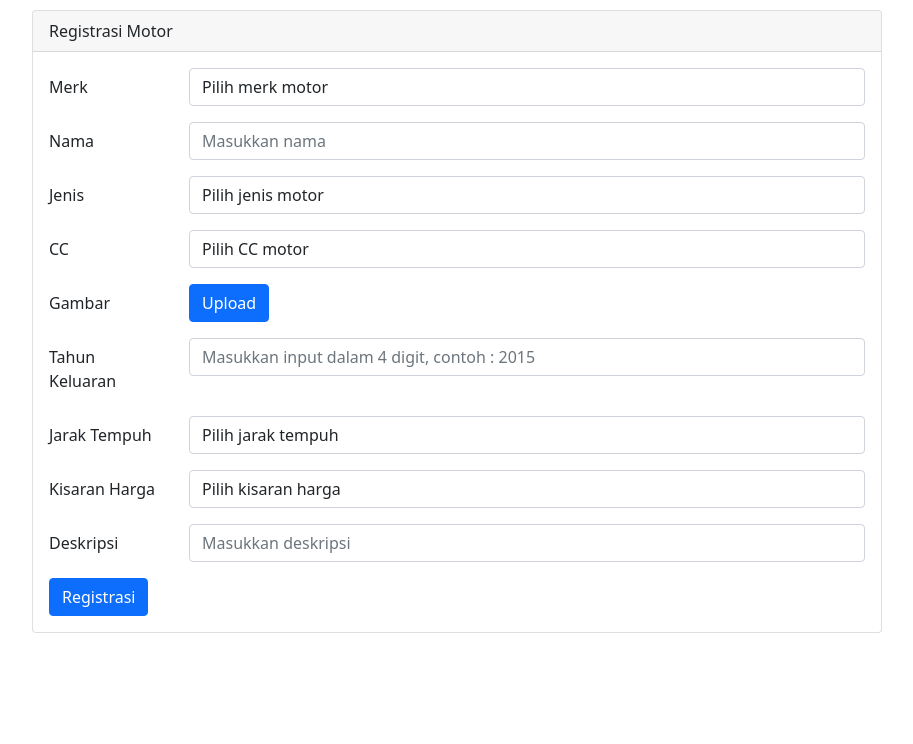
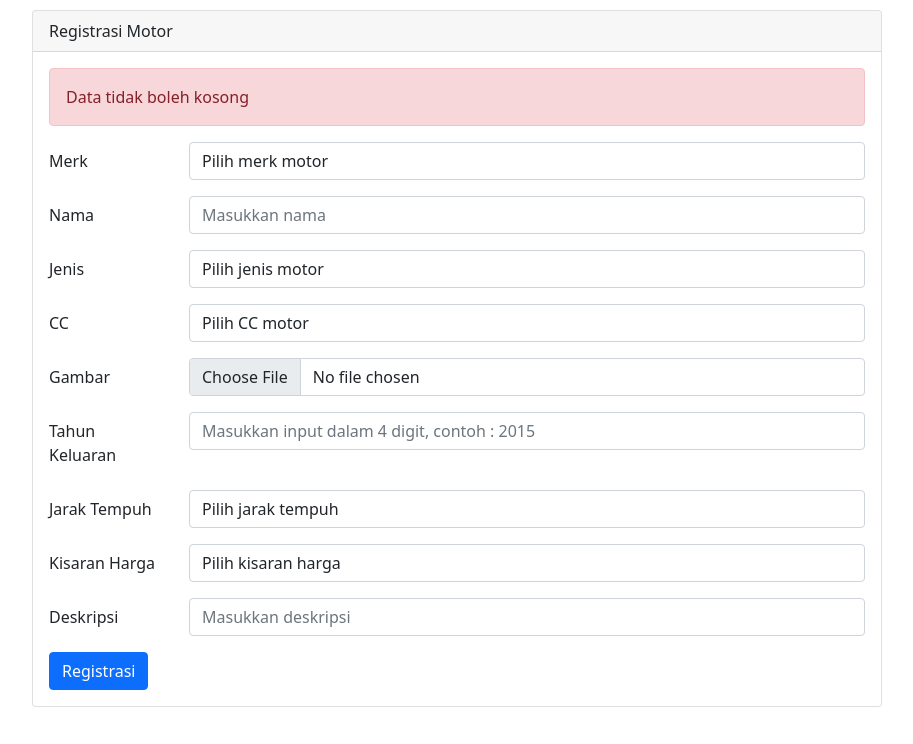
Before and after one commit to mochammadkevin/Tugas-Akhir-Basdat, a PHP site: page /registrasi-motor.php in a window 1280 px wide. Shown: the part 56-800 px from the top of the page, without its empty margins (183-1096 px from the left). Run offline with PHP 8.4, Linux system fonts and the light colour scheme.

Commit message:
Update registrasi-motor.php

```diff
--- a/registrasi-motor.php
+++ b/registrasi-motor.php
@@ -1,24 +1,42 @@
 <?php
+
 require 'function.php';
 
 if(isset($_POST['submit'])){
-    $nama_pembeli = $_POST['nama_pembeli'];
-    $nomor_pembeli = $_POST['nomor_pembeli'];
-    $alamat_pembeli = $_POST['alamat_pembeli'];
-    $email_pembeli = $_POST['email_pembeli'];
+    $merk_motor 	    = $_POST['merk_motor'];
+    $nama_motor         = $_POST['nama_motor'];
+    $jenis_motor 	    = $_POST['jenis_motor'];
+    $CC_motor 		    = $_POST['CC_motor'];
+    $gambar_motor 	    = $_FILES['gambar_motor']['name'];
+    $tmp_name           = $_FILES['gambar_motor']['tmp_name'];
+    $tahun_keluaran 	= $_POST['tahun_keluaran'];
+    $jarak_tempuh 	    = $_POST['jarak_tempuh'];
+    $harga_motor 		= $_POST['harga_motor'];
+    $deskripsi_motor 	= $_POST['deskripsi_motor'];
 
-    if($nama_pembeli && $nomor_pembeli && $alamat_pembeli && $email_pembeli){
-        $sql1 = "INSERT INTO pembeli (nama_pembeli, nomor_pembeli, alamat_pembeli, email_pembeli) VALUES ('$nama_pembeli', '$nomor_pembeli', '$alamat_pembeli', '$email_pembeli')";
-        $query1 = mysqli_query($koneksi, $sql1);
-        if($query1){
-            $success = "Data berhasil disimpan";
-        }else{
-            $error = "Data gagal disimpan";
+    move_uploaded_file($tmp_name, 'images/' . $gambar_motor);
+
+if($merk_motor && $nama_motor && $jenis_motor && $CC_motor && $gambar_motor && $tahun_keluaran && $jarak_tempuh && $harga_motor && $deskripsi_motor)
+    {
+        $sql4 	= "INSERT INTO motor (merk_motor, nama_motor, jenis_motor, CC_motor, gambar_motor, tahun_keluaran, jarak_tempuh, harga_motor, deskripsi_motor)
+        VALUES ('$merk_motor', '$nama_motor', '$jenis_motor', '$CC_motor', '$gambar_motor', '$tahun_keluaran', '$jarak_tempuh', '$harga_motor', '$deskripsi_motor')";
+        $q4 	= mysqli_query($koneksi, $sql4);
+        if($q4)
+        {
+            $sukses = "Berhasil menambahkan katalog motor";
         }
-    }else{
-        $error = "Data tidak boleh kosong";
+        else
+        {
+            $error = "Gagal menambahkan katalog motor";
+        }
     }
 }
+else
+{
+    $error = "Data tidak boleh kosong";
+}
+
+
 ?>
 
 <!DOCTYPE html>
@@ -83,125 +101,126 @@ if(isset($_POST['submit'])){
                 <?php
                 }
                 ?>
-                <form action="" method="POST">
+                <form action="" method="POST" enctype = "multipart/form-data">
                     <div class="mb-3 row">
-                        <label for="nama_pembeli" class="col-sm-2 col-form-label">Merk</label>
+                        <label for="merk_motor" class="col-sm-2 col-form-label">Merk</label>
                         <div class="col-sm-10">
-                            <select class="form-control" id="Merk">
+                            <select class="form-control" id="merk_motor">
                                 <option value="">Pilih merk motor</option>
-                                <option value="Yamaha">Yamaha</option>
-                                <option value="Honda">Honda</option>
-                                <option value="Suzuki">Suzuki</option>
-                                <option value="Kawasaki">Kawasaki</option>
-                                <option value="Ducati">Ducati</option>
-                                <option value="BMW">BMW</option>
-                                <option value="Harley Davidson">Harley Davidson</option>
-                                <option value="Triumph">Triumph</option>
-                                <option value="KTM">KTM</option>
-                                <option value="Aprilia">Aprilia</option>
-                                <option value="Benelli">Benelli</option>
-                                <option value="Vespa">Vespa</option>
-                                <option value="Piaggio">Piaggio</option>
-                                <option value="MV Agusta">MV Agusta</option>
-                                <option value="Royal Enfield">Royal Enfield</option>
+                                <option value="Yamaha" <?php if ($merk_motor == "Yamaha") echo "selected" ?>>Yamaha</option>
+                                <option value="Honda" <?php if ($merk_motor == "Honda") echo "selected" ?>>Honda</option>
+                                <option value="Suzuki" <?php if ($merk_motor == "Suzuki") echo "selected" ?>>Suzuki</option>
+                                <option value="Kawasaki" <?php if ($merk_motor == "Kawasaki") echo "selected" ?>>Kawasaki</option>
+                                <option value="Ducati" <?php if ($merk_motor == "Ducati") echo "selected" ?>>Ducati</option>
+                                <option value="BMW" <?php if ($merk_motor == "BMW") echo "selected" ?>>BMW</option>
+                                <option value="Harley Davidson" <?php if ($merk_motor == "Harley Davidson") echo "selected" ?>>Harley Davidson</option>
+                                <option value="Triumph" <?php if ($merk_motor == "Triumph") echo "selected" ?>>Triumph</option>
+                                <option value="KTM" <?php if ($merk_motor == "KTM") echo "selected" ?>>KTM</option>
+                                <option value="Aprilia" <?php if ($merk_motor == "Aprilia") echo "selected" ?>>Aprilia</option>
+                                <option value="Benelli" <?php if ($merk_motor == "Benelli") echo "selected" ?>>Benelli</option>
+                                <option value="Vespa" <?php if ($merk_motor == "Vespa") echo "selected" ?>>Vespa</option>
+                                <option value="Piaggio" <?php if ($merk_motor == "Piaggio") echo "selected" ?>>Piaggio</option>
+                                <option value="MV Agusta" <?php if ($merk_motor == "MV Agusta") echo "selected" ?>>MV Agusta</option>
+                                <option value="Royal Enfield" <?php if ($merk_motor == "Royal Enfield") echo "selected" ?>>Royal Enfield</option>
                             </select>
                         </div>
                     </div>
                     <div class="mb-3 row">
-                        <label for="email_pembeli" class="col-sm-2 col-form-label">Nama</label>
+                        <label for="nama_motor" class="col-sm-2 col-form-label">Nama</label>
                         <div class="col-sm-10">
-                            <input type="text" placeholder="Masukkan nama" class="form-control" id="email_pembeli" name="email_pembeli"
-                                value="<?php echo $email_pembeli ?>">
+                            <input type="text" placeholder="Masukkan nama" class="form-control" id="nama_motor"
+                                name="nama_motor" value="<?php echo $nama_motor ?>">
                         </div>
                     </div>
                     <div class="mb-3 row">
-                        <label for="nomor_pembeli" class="col-sm-2 col-form-label">Jenis</label>
+                        <label for="jenis_motor" class="col-sm-2 col-form-label">Jenis</label>
                         <div class="col-sm-10">
-                            <select class="form-control" id="Jenis">
+                            <select class="form-control" id="jenis_motor">
                                 <option value="">Pilih jenis motor</option>
-                                <option value="Bebek">Bebek</option>
-                                <option value="Sport">Sport</option>
-                                <option value="Matic">Matic</option>
-                                <option value="Cub">Cub</option>
-                                <option value="Scooter">Scooter</option>
-                                <option value="Naked">Naked</option>
-                                <option value="Touring">Touring</option>
-                                <option value="Cruiser">Cruiser</option>
-                                <option value="Offroad">Offroad</option>
-                                <option value="Chopper">Chopper</option>
-                                <option value="Bobber">Bobber</option>
-                                <option value="Custom">Custom</option>
+                                <option value ="Bebek" <?php if ($jenis_motor == "Bebek") echo "selected" ?>>Bebek</option>
+                                <option value="Sport" <?php if ($jenis_motor == "Sport") echo "selected" ?>>Sport</option>
+                                <option value="Matic" <?php if ($jenis_motor == "Matic") echo "selected" ?>>Matic</option>
+                                <option value="Cub" <?php if ($jenis_motor == "Cub") echo "selected" ?>>Cub</option>
+                                <option value="Scooter" <?php if ($jenis_motor == "Scooter") echo "selected" ?>>Scooter</option>
+                                <option value="Naked" <?php if ($jenis_motor == "Naked") echo "selected" ?>>Naked</option>
+                                <option value="Touring" <?php if ($jenis_motor == "Touring") echo "selected" ?>>Touring</option>
+                                <option value="Cruiser" <?php if ($jenis_motor == "Cruiser") echo "selected" ?>>Cruiser</option>
+                                <option value="Offroad" <?php if ($jenis_motor == "Offroad") echo "selected" ?>>Offroad</option>
+                                <option value="Chopper" <?php if ($jenis_motor == "Chopper") echo "selected" ?>>Chopper</option>
+                                <option value="Bobber" <?php if ($jenis_motor == "Bobber") echo "selected" ?>>Bobber</option>
+                                <option value="Custom" <?php if ($jenis_motor == "Custom") echo "selected" ?>>Custom</option>
                             </select>
                         </div>
                     </div>
                     <div class="mb-3 row">
-                        <label for="alamat_pembeli" class="col-sm-2 col-form-label">CC</label>
+                        <label for="CC_motor" class="col-sm-2 col-form-label">CC</label>
                         <div class="col-sm-10">
-                            <select class="form-control" id="CC">
+                            <select class="form-control" id="CC_motor">
                                 <option value="">Pilih CC motor</option>
-                                <option value="100">100</option>
-                                <option value="125">125</option>
-                                <option value="150">150</option>
-                                <option value="200">200</option>
-                                <option value="250">250</option>
-                                <option value="300">600</option>
-                                <option value="350">1000</option>
+                                <option value="100" <?php if ($CC_motor == "100") echo "selected" ?>>100</option>
+                                <option value="125" <?php if ($CC_motor == "125") echo "selected" ?>>125</option>
+                                <option value="150" <?php if ($CC_motor == "150") echo "selected" ?>>150</option>
+                                <option value="200" <?php if ($CC_motor == "200") echo "selected" ?>>200</option>
+                                <option value="250" <?php if ($CC_motor == "250") echo "selected" ?>>250</option>
+                                <option value="300" <?php if ($CC_motor == "600") echo "selected" ?>>600</option>
+                                <option value="350" <?php if ($CC_motor == "1000") echo "selected" ?>>1000</option>
                             </select>
                         </div>
                     </div>
                     <div class="mb-3 row">
-                        <label for="email_pembeli" class="col-sm-2 col-form-label">Gambar</label>
+                        <label for="gambar_motor" class="col-sm-2 col-form-label">Gambar</label>
                         <div class="col-sm-10">
-                            <a class="btn btn-primary" href="#" role="button">Upload</a>
+                            <input type="file" class="form-control" id="gambar_motor" name="gambar_motor"
+                                value="<?php echo $gambar_motor ?>">
                         </div>
                     </div>
                     <div class="mb-3 row">
-                        <label for="email_pembeli" class="col-sm-2 col-form-label">Tahun Keluaran</label>
+                        <label for="tahun_keluaran" class="col-sm-2 col-form-label">Tahun Keluaran</label>
                         <div class="col-sm-10">
-                            <input type="text" placeholder= "Masukkan input dalam 4 digit, contoh : 2015"class="form-control" id="email_pembeli" name="email_pembeli"
-                                value="<?php echo $email_pembeli ?>">
+                            <input type="text" placeholder="Masukkan input dalam 4 digit, contoh : 2015"
+                                class="form-control" id="tahun_keluaran" name="tahun_keluaran" value="<?php echo $tahun_keluaran ?>">
                         </div>
                     </div>
                     <div class="mb-3 row">
-                        <label for="email_pembeli" class="col-sm-2 col-form-label">Jarak Tempuh</label>
+                        <label for="jarak_tempuh" class="col-sm-2 col-form-label">Jarak Tempuh</label>
                         <div class="col-sm-10">
-                            <select class="form-control" id="Jarak Tempuh">
+                            <select class="form-control" id="jarak_tempuh">
                                 <option value="">Pilih jarak tempuh</option>
-                                <option value="1000">0-1.000 km</option>
-                                <option value="5000">1.000-5.000 km</option>
-                                <option value="10000">5.000-10.000 km</option>
-                                <option value="20000">10.000-20.000 km</option>
-                                <option value="50000">20.000-50.000 km</option>
-                                <option value="100000">50.000-100.000 km</option>
-                                <option value="100000+">>100.000 km</option>
+                                <option value="1000" <?php if ($jarak_tempuh == "1000") echo "selected" ?>>0-1.000 km</option>
+                                <option value="5000" <?php if ($jarak_tempuh == "5000") echo "selected" ?>>1.000-5.000 km</option>
+                                <option value="10000" <?php if ($jarak_tempuh == "10000") echo "selected" ?>>5.000-10.000 km</option>
+                                <option value="20000" <?php if ($jarak_tempuh == "20000") echo "selected" ?>>10.000-20.000 km</option>
+                                <option value="50000" <?php if ($jarak_tempuh == "50000") echo "selected" ?>>20.000-50.000 km</option>
+                                <option value="100000" <?php if ($jarak_tempuh == "100000") echo "selected" ?>>50.000-100.000 km</option>
+                                <option value="100000+" <?php if ($jarak_tempuh == "100000+") echo "selected" ?>>>100.000 km</option>
                             </select>
                         </div>
                     </div>
                     <div class="mb-3 row">
-                        <label for="email_pembeli" class="col-sm-2 col-form-label">Kisaran Harga</label>
+                        <label for="harga_motor" class="col-sm-2 col-form-label">Kisaran Harga</label>
                         <div class="col-sm-10">
-                        <select class="form-control" id="Kisaran Harga">
+                            <select class="form-control" id="harga_motor">
                                 <option value="">Pilih kisaran harga</option>
-                                <option value="5000000">0-5.000.000</option>
-                                <option value="10000000">5.000.000-10.000.000</option>
-                                <option value="20000000">10.000.000-20.000.000</option>
-                                <option value="30000000">20.000.000-30.000.000</option>
-                                <option value="40000000">30.000.000-40.000.000</option>
-                                <option value="50000000">40.000.000-50.000.000</option>
-                                <option value="60000000">50.000.000-60.000.000</option>
-                                <option value="70000000">60.000.000-70.000.000</option>
-                                <option value="80000000">70.000.000-80.000.000</option>
-                                <option value="90000000">80.000.000-90.000.000</option>
-                                <option value="100000000">90.000.000-100.000.000</option>
-                                <option value="100000000+">>100.000.000</option>
+                                <option value="5000000" <?php if ($harga_motor == "5000000") echo "selected" ?>>0-5.000.000</option>
+                                <option value="10000000" <?php if ($harga_motor == "10000000") echo "selected" ?>>5.000.000-10.000.000</option>
+                                <option value="20000000" <?php if ($harga_motor == "20000000") echo "selected" ?>>10.000.000-20.000.000</option>
+                                <option value="30000000" <?php if ($harga_motor == "30000000") echo "selected" ?>>20.000.000-30.000.000</option>
+                                <option value="40000000" <?php if ($harga_motor == "40000000") echo "selected" ?>>30.000.000-40.000.000</option>
+                                <option value="50000000" <?php if ($harga_motor == "50000000") echo "selected" ?>>40.000.000-50.000.000</option>
+                                <option value="60000000" <?php if ($harga_motor == "60000000") echo "selected" ?>>50.000.000-60.000.000</option>
+                                <option value="70000000" <?php if ($harga_motor == "70000000") echo "selected" ?>>60.000.000-70.000.000</option>
+                                <option value="80000000" <?php if ($harga_motor == "80000000") echo "selected" ?>>70.000.000-80.000.000</option>
+                                <option value="90000000" <?php if ($harga_motor == "90000000") echo "selected" ?>>80.000.000-90.000.000</option>
+                                <option value="100000000" <?php if ($harga_motor == "100000000") echo "selected" ?>>90.000.000-100.000.000</option>
+                                <option value="100000000+" <?php if ($harga_motor == "100000000+") echo "selected" ?>>>100.000.000</option>
                             </select>
                         </div>
                     </div>
                     <div class="mb-3 row">
-                        <label for="email_pembeli" class="col-sm-2 col-form-label">Deskripsi</label>
+                        <label for="deskripsi_motor" class="col-sm-2 col-form-label">Deskripsi</label>
                         <div class="col-sm-10">
-                            <input type="text" placeholder="Masukkan deskripsi" class="form-control" id="email_pembeli" name="email_pembeli"
-                                value="<?php echo $email_pembeli ?>">
+                            <input type="text" placeholder="Masukkan deskripsi" class="form-control" id="deskripsi_motor"
+                                name="deskripsi_motor" value="<?php echo $deskripsi_motor ?>">
                         </div>
                     </div>
                     <div class="col-12">
```
